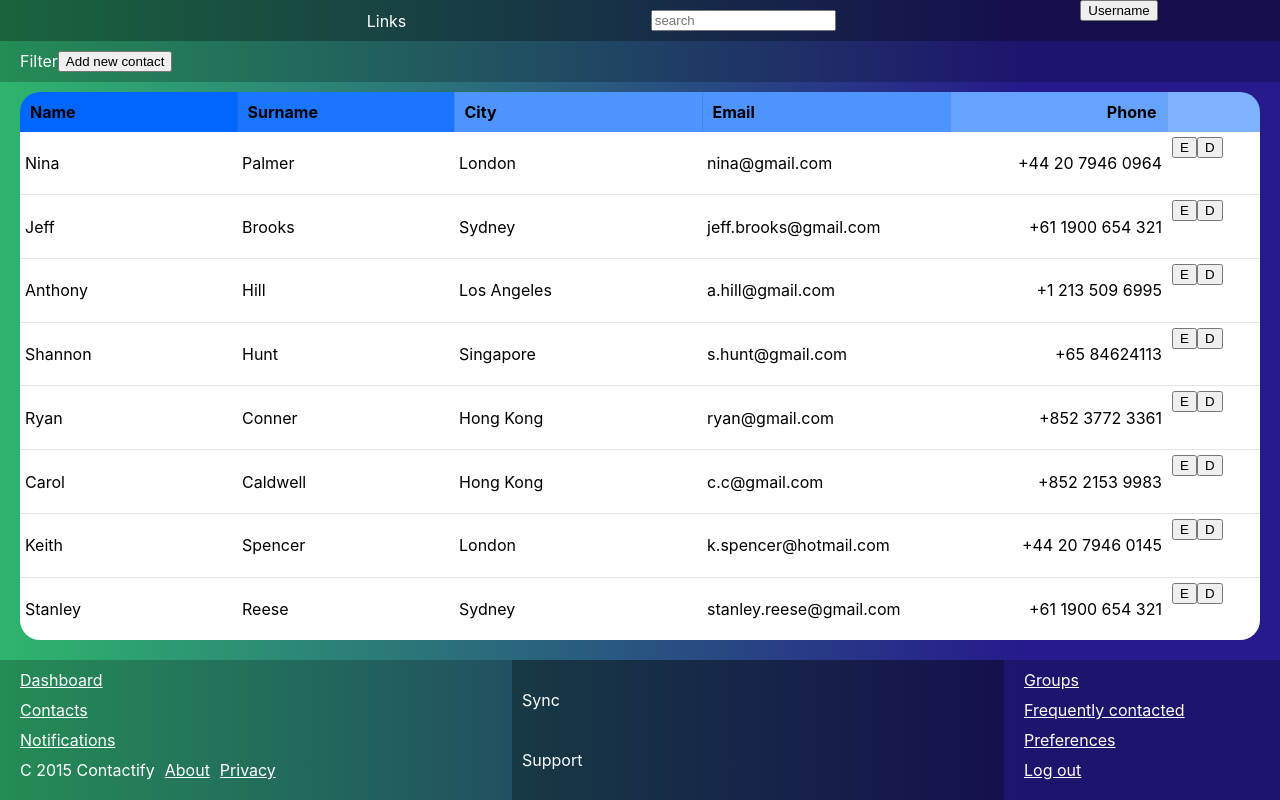
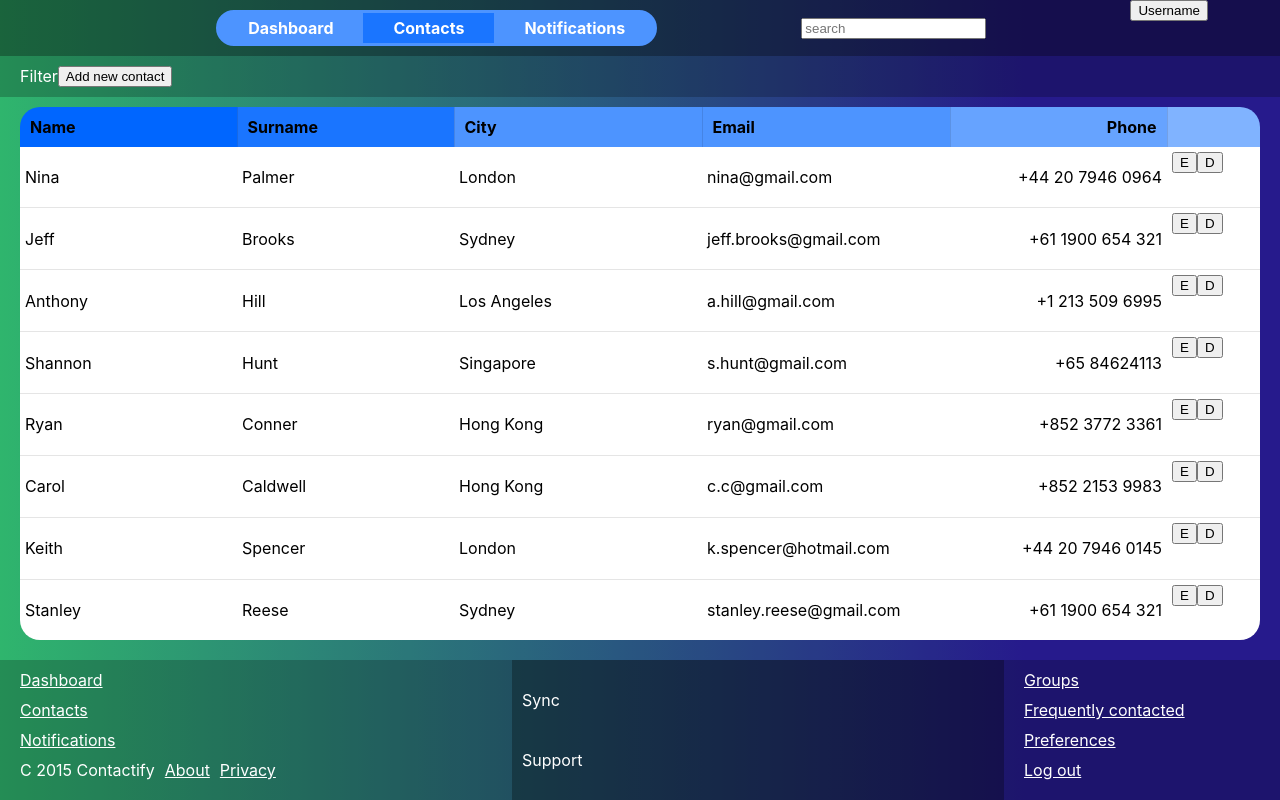
Before and after one commit to krkakrka/metasite-contactify, a React (Create React App) app: page / in a window 1280 px wide. Built offline with nearby package versions, Linux system fonts and the light colour scheme.

Commit message:
Style header links

```diff
--- a/src/components/Header/Header.css
+++ b/src/components/Header/Header.css
@@ -14,3 +14,26 @@
 .Header-menu-button {
   align-self: start;
 }
+
+.Header-links {
+  display: flex;
+  align-items: center;
+  background: #4d94ff;
+  height: 2em;
+  border-radius: 2em;
+  border: 2px solid #4d94ff;
+  font-weight: bold;
+}
+
+.Header-links a {
+  padding: 5px 30px;
+}
+
+.Header-links a:visited, .Header-links a:link {
+  color: white;
+  text-decoration: none;
+}
+
+.Header-links a.active {
+  background: #1a75ff;
+}
--- a/src/components/Header/Header.js
+++ b/src/components/Header/Header.js
@@ -1,11 +1,15 @@
 import React from 'react';
 import './Header.css';
 
-function Header() {
+function Header({ mainLinks, dropdownLinks }) {
   return (
     <div className="Header">
       <img className="Header-logo" />
-      <div className="Header-links">Links</div>
+      <div className="Header-links">
+        {mainLinks.map((link, index) => (
+          <a className={`link ${index === 1 ? 'active' : ''}`} href={link.href}>{link.label}</a>
+        ))}
+      </div>
       <input className="Header-search" type="text" placeholder="search" />
       <button className="Header-menu-button">Username</button>
     </div>
```
